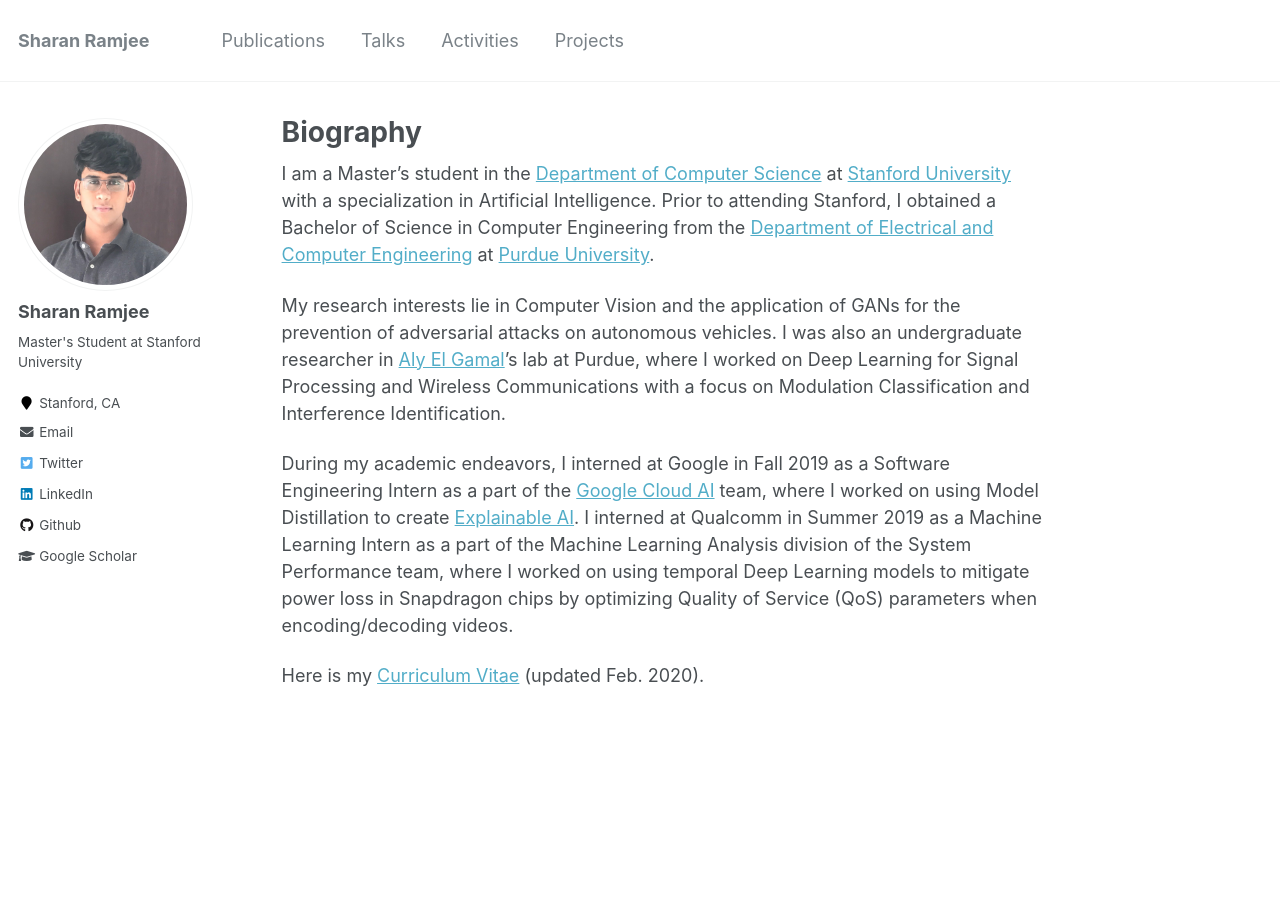
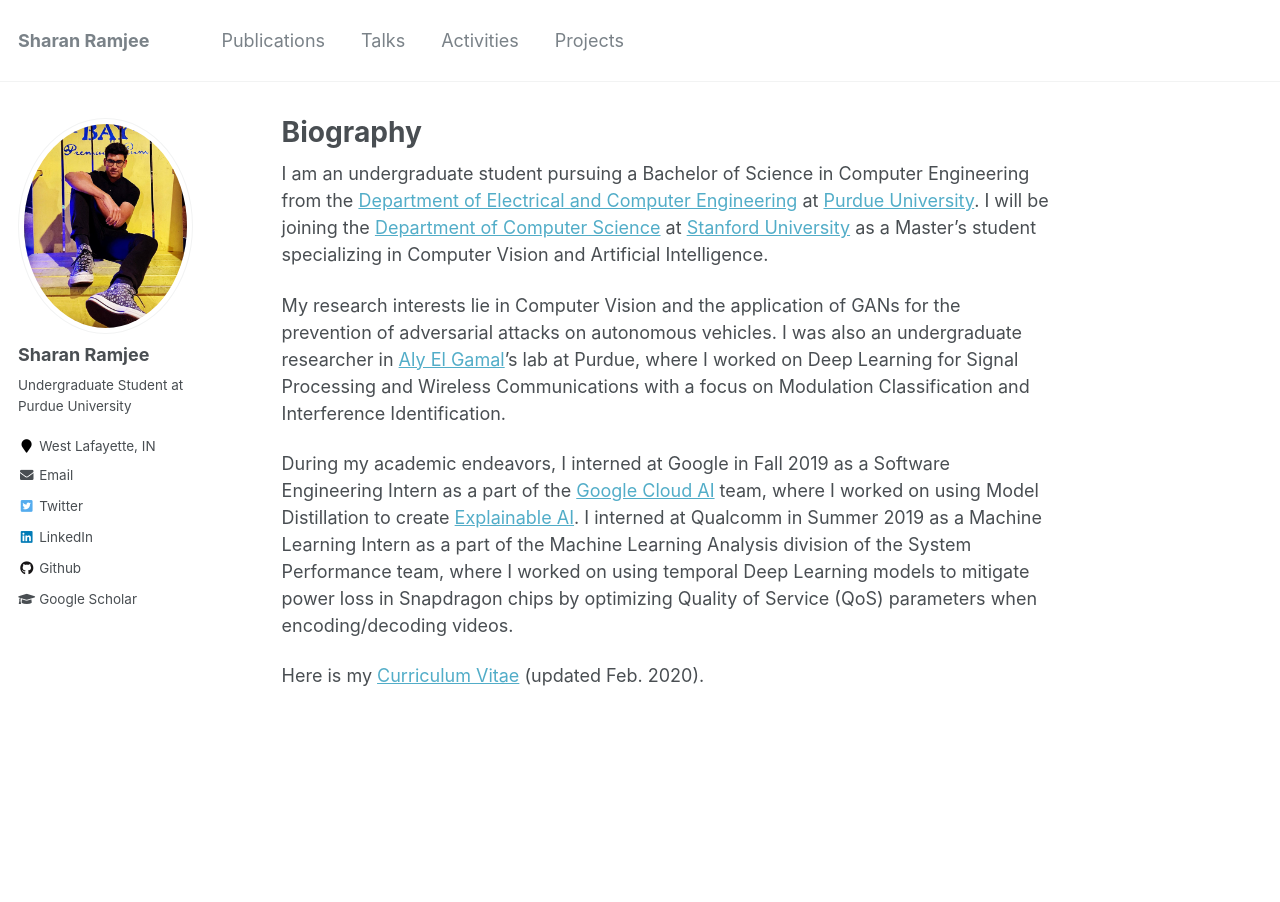
Before and after one commit to sharanramjee/sharanramjee.github.io, a Jekyll site: the page built from _pages/about.md, in a window 1280 px wide. Built offline with Jekyll 4.4.1, drawn with Linux system fonts in a browser that asks for light colours.

Commit message:
Updated picture, about, and CV

```diff
--- a/_config.yml
+++ b/_config.yml
@@ -10,7 +10,7 @@
 title                    : "Sharan Ramjee"
 title_separator          : "-"
 name                     : &name "Sharan Ramjee"
-description              : &description "Master's Student at Stanford University"
+description              : &description "Undergraduate Student at Purdue University"
 url                      : https://sharanramjee.github.io # the base hostname & protocol for your site e.g. "https://mmistakes.github.io"
 baseurl                  : "" # the subpath of your site, e.g. "/blog"
 repository               : "sharanramjee/sharanramjee.github.io"
@@ -81,9 +81,9 @@
 # Site Author
 author:
   name             : "Sharan Ramjee"
-  avatar           : "profile.jpg"
-  bio              : "Master's Student at Stanford University"
-  location         : "Stanford, CA"
+  avatar           : "cactus.jpg"
+  bio              : "Undergraduate Student at Purdue University"
+  location         : "West Lafayette, IN"
   employer         :
   pubmed           :
   googlescholar    : "https://scholar.google.com/citations?user=QYNYHEMAAAAJ&hl=en"
--- a/_pages/about.md
+++ b/_pages/about.md
@@ -7,7 +7,7 @@
   - /about/
   - /about.html
 ---
-I am a Master's student in the [Department of Computer Science](https://cs.stanford.edu/) at [Stanford University](https://www.stanford.edu/) with a specialization in Artificial Intelligence. Prior to attending Stanford, I obtained a Bachelor of Science in Computer Engineering from the [Department of Electrical and Computer Engineering](https://engineering.purdue.edu/ECE) at [Purdue University](https://www.purdue.edu).
+I am an undergraduate student pursuing a Bachelor of Science in Computer Engineering from the [Department of Electrical and Computer Engineering](https://engineering.purdue.edu/ECE) at [Purdue University](https://www.purdue.edu). I will be joining the [Department of Computer Science](https://cs.stanford.edu/) at [Stanford University](https://www.stanford.edu/) as a Master's student specializing in Computer Vision and Artificial Intelligence.
 
 My research interests lie in Computer Vision and the application of GANs for the prevention of adversarial attacks on autonomous vehicles. I was also an undergraduate researcher in [Aly El Gamal](https://web.ics.purdue.edu/~elgamala/)'s lab at Purdue, where I worked on Deep Learning for Signal Processing and Wireless Communications with a focus on Modulation Classification and Interference Identification.
 
```
Also changed, not shown: images/cactus.jpg (added), 1 other file.
